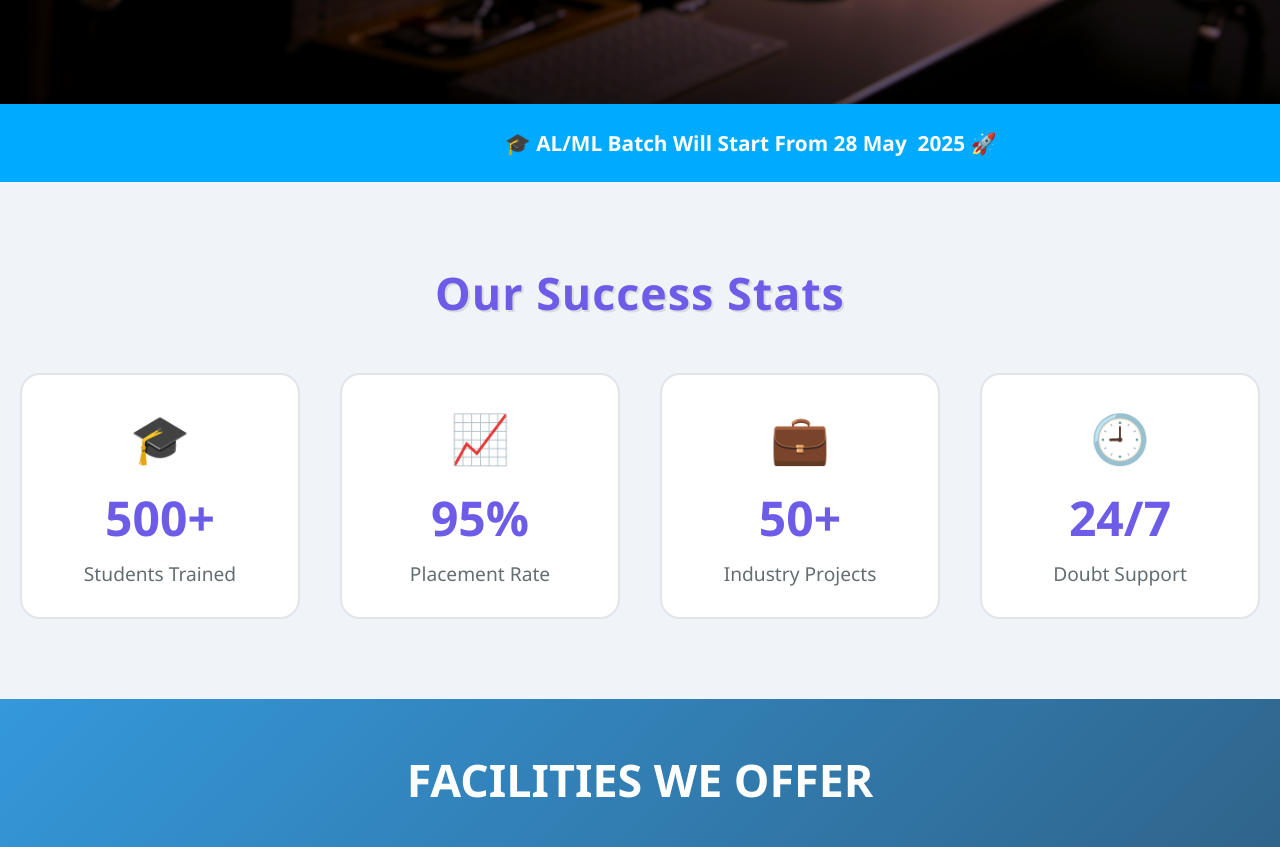
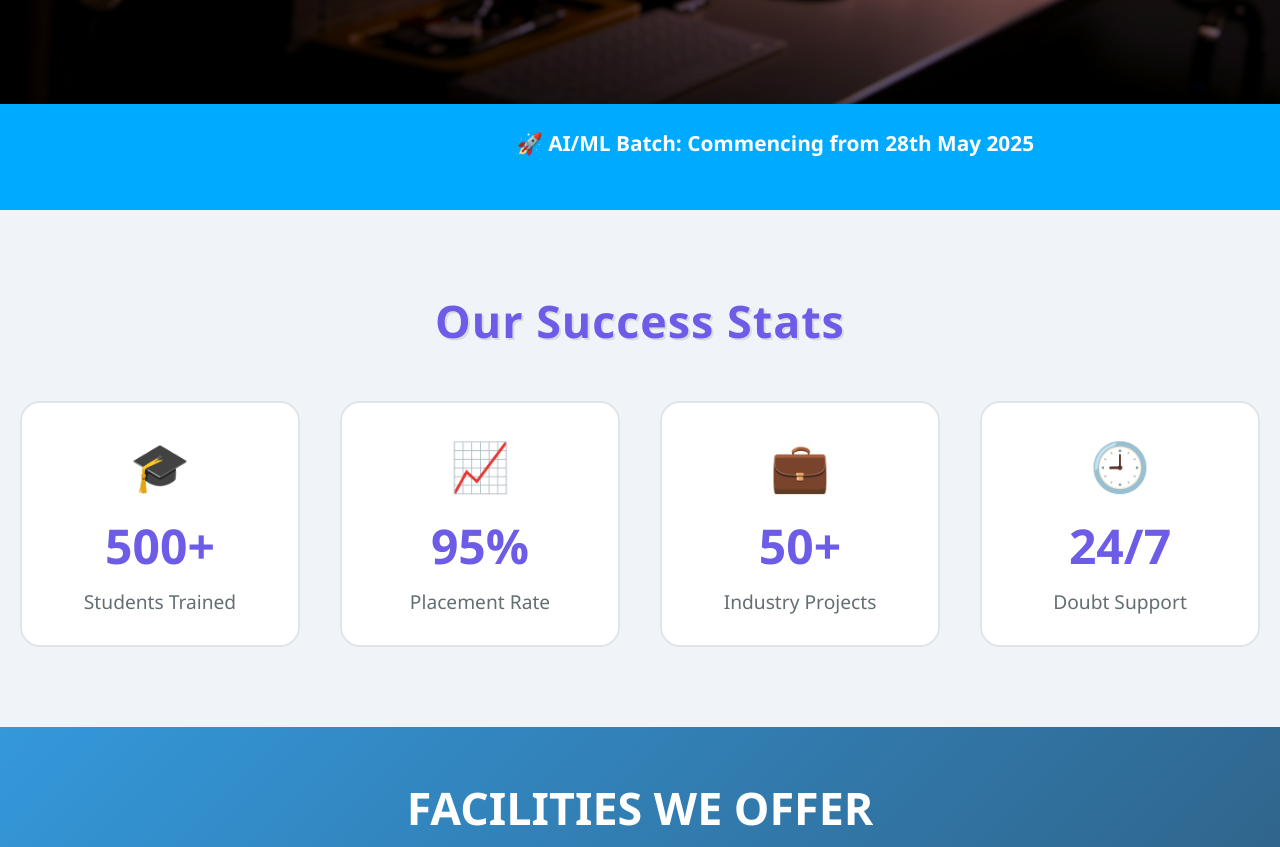
Before and after one commit to syntaxschool1/syntaxschool, a plain HTML site: page index.html in a window 1280 px wide. Shown: the part 780-1627 px from the top of the page. Drawn offline with Linux system fonts and the light colour scheme; a web font is replaced by a local one.

Commit message:
Update index.html

```diff
--- a/index.html
+++ b/index.html
@@ -1451,8 +1451,10 @@
 
     <!-- Marquee Section -->
     <div class="marquee">
-      <span
-        > <pre>🎓 AL/ML Batch Will Start From 28 May  2025 🚀                                                            Python,c++ & DSA Using C++ Batches shall Start From 1 Jun 2025 🚀 </pre>
+      <span>
+      <pre>
+        <strong>🚀 AI/ML Batch:</strong> Commencing from <b>28th May 2025</b>                                                             <strong>🚀 Python, C++ & DSA using C++:</strong> New batches begin from <b>1st June 2025</b>
+      </pre>
         </span
       >
     </div>
```
